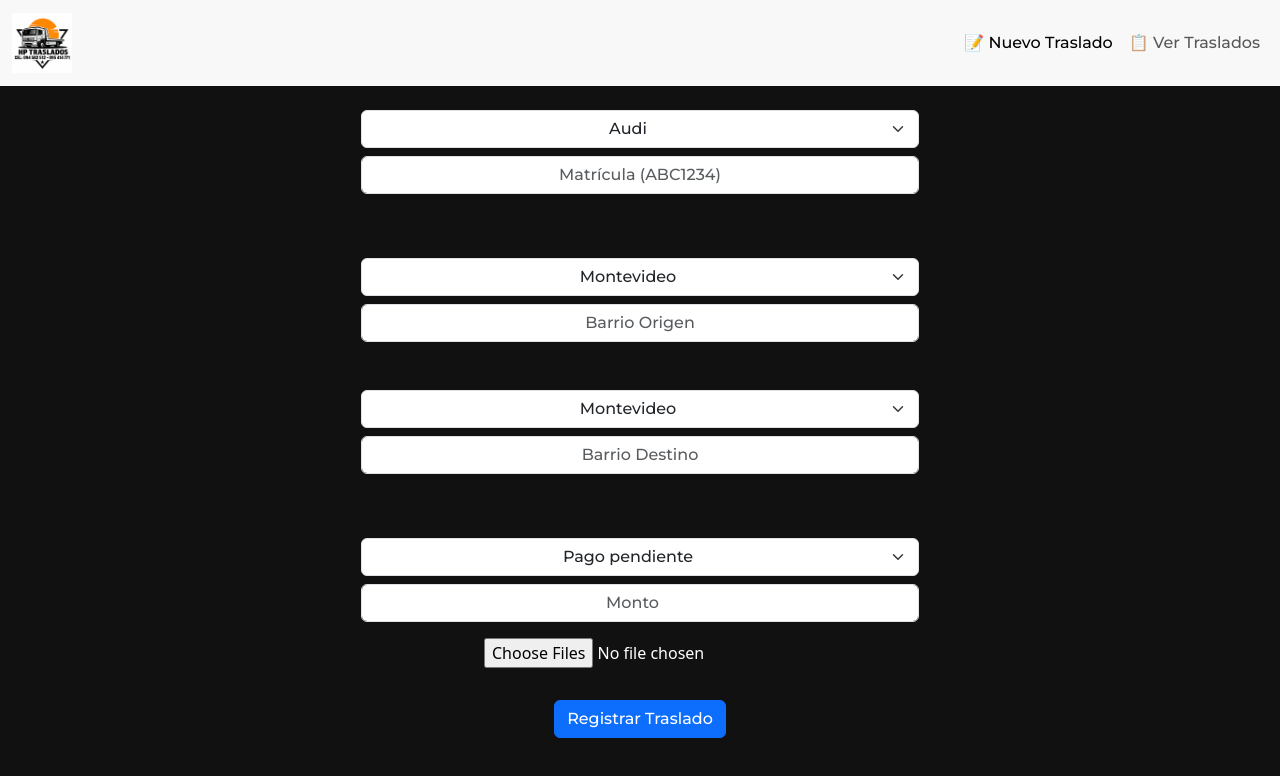
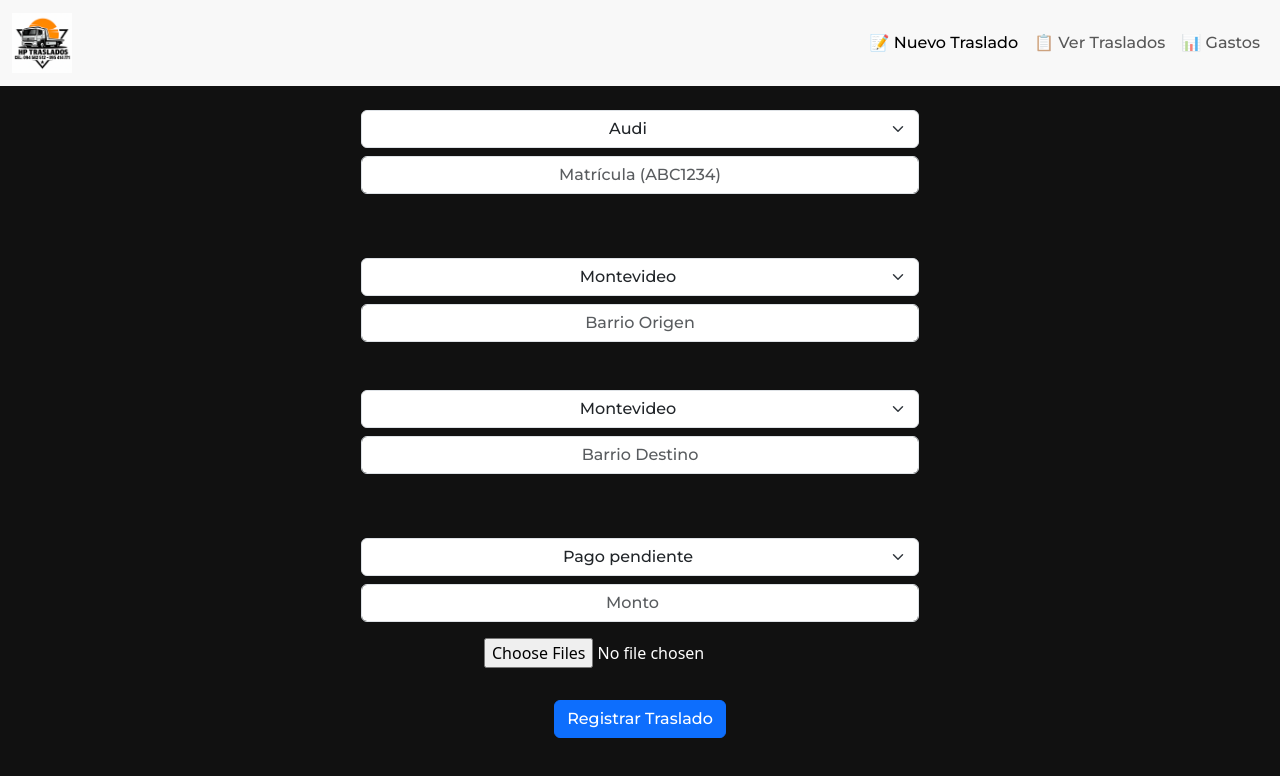
Before and after one commit to LautaroZapata/trasladosApp, a React (Vite) app: page / in a window 1280 px wide. Shown: the top 776 px of the page. Built offline with nearby package versions, Linux system fonts and the light colour scheme.

Commit message:
inicio seccion gastos

```diff
--- a/src/App.jsx
+++ b/src/App.jsx
@@ -1,51 +1,48 @@
 import { useState } from 'react';
-import { FormularioTraslado } from "./components/FormularioTraslado"
-import { ListaTraslados } from "./components/ListaTraslados"
-import { Header } from "./components/Header"  // ← Agregar import
+import { FormularioTraslado } from "./components/FormularioTraslado";
+import { ListaTraslados } from "./components/ListaTraslados";
+import { Header } from "./components/Header";
+import { Gastos } from "./components/Gastos"; // ← Nuevo import
 
 export const App = () => {
-    const [traslados, setTraslados] = useState([])
+    const [traslados, setTraslados] = useState([]);
     const [vistaActual, setVistaActual] = useState('formulario');
 
     const registrarTraslado = (nuevoTraslado) => {
         const trasladoIdDate = {
             ...nuevoTraslado,
-            id: Date.now(), // Generar un ID único basado en la fecha y hora actual
-            fecha: new Date().toLocaleDateString(), // Agregar la fecha actual
-        }
-        // Cambiar el orden: nuevo traslado PRIMERO
-        setTraslados([trasladoIdDate, ...traslados]); // ← En lugar de [...traslados, trasladoIdDate]
-    }
+            id: Date.now(),
+            fecha: new Date().toLocaleDateString(),
+        };
+        setTraslados([trasladoIdDate, ...traslados]);
+    };
 
     const actualizarPagoTraslado = (id, nuevoMetodoPago) => {
-        setTraslados(traslados.map(traslado =>
-            traslado.id === id
-                ? { ...traslado, metodoPago: nuevoMetodoPago }
-                : traslado
+        setTraslados(traslados.map(t =>
+            t.id === id ? { ...t, metodoPago: nuevoMetodoPago } : t
         ));
     };
 
     const eliminarTraslado = (id) => {
         const confirmar = window.confirm('Deseas eliminar?');
-        if (confirmar) setTraslados(traslados.filter(traslado => traslado.id !== id));
-    }
+        if (confirmar) setTraslados(traslados.filter(t => t.id !== id));
+    };
 
-    const handleCambiarVista = (nuevaVista) => {  // ← Modificar para recibir parámetro
+    const handleCambiarVista = (nuevaVista) => {
         setVistaActual(nuevaVista);
     };
 
     return (
         <>
-            {/* Agregar Header */}
             <Header vistaActual={vistaActual} onCambiarVista={handleCambiarVista} />
 
             {vistaActual === 'formulario' && (
                 <div className="container d-flex justify-content-center align-items-center fade-in mt-4">
-                    <FormularioTraslado onRegistrarTraslado={registrarTraslado}/>
+                    <FormularioTraslado onRegistrarTraslado={registrarTraslado} />
                 </div>
             )}
 
-            {vistaActual === 'lista' &&
+            {vistaActual === 'lista' && (
                 <div className="mt-4">
                     <ListaTraslados
                         traslados={traslados}
@@ -53,7 +50,13 @@ export const App = () => {
                         onEliminarTraslado={eliminarTraslado}
                     />
                 </div>
-            }
+            )}
+
+            {vistaActual === 'gastos' && (
+                <div className="fade-in">
+                    <Gastos />
+                </div>
+            )}
         </>
-    )
-}
+    );
+};
--- /dev/null
+++ b/src/components/Gastos.jsx
@@ -0,0 +1,11 @@
+
+export const Gastos = () => {
+    return (
+        <>
+            <div className="container mt-4">
+                <h2>Gastos</h2>
+                <p>Aquí puedes ver los gastos asociados a los traslados.</p>
+            </div>
+        </>
+    )
+}
--- a/src/components/Header.jsx
+++ b/src/components/Header.jsx
@@ -20,7 +20,7 @@ export const Header = ({ vistaActual, onCambiarVista }) => {
 
                 <div className="collapse navbar-collapse" id="navbarNav">
                     <ul className="navbar-nav ms-auto">
-                        <li className="nav-item">
+                        <li className="nav-item mx-auto">
                             <button
                                 className={`nav-link texts btn btn-link ${vistaActual === 'formulario' ? 'active' : ''}`}
                                 onClick={() => onCambiarVista('formulario')}
@@ -30,7 +30,7 @@ export const Header = ({ vistaActual, onCambiarVista }) => {
                                 📝 Nuevo Traslado
                             </button>
                         </li>
-                        <li className="nav-item">
+                        <li className="nav-item mx-auto">
                             <button
                                 className={`nav-link texts btn btn-link ${vistaActual === 'lista' ? 'active' : ''}`}
                                 onClick={() => onCambiarVista('lista')}
@@ -40,6 +40,16 @@ export const Header = ({ vistaActual, onCambiarVista }) => {
                                 📋 Ver Traslados
                             </button>
                         </li>
+                        <li className="nav-item mx-auto">
+                            <button
+                                className={`nav-link texts btn btn-link ${vistaActual === 'gastos' ? 'active' : ''}`}
+                                onClick={() => onCambiarVista('gastos')}
+                                data-bs-toggle="collapse"
+                                data-bs-target="#navbarNav"
+                            >
+                                📊 Gastos
+                            </button>
+                        </li>
                     </ul>
                 </div>
             </div>
```
